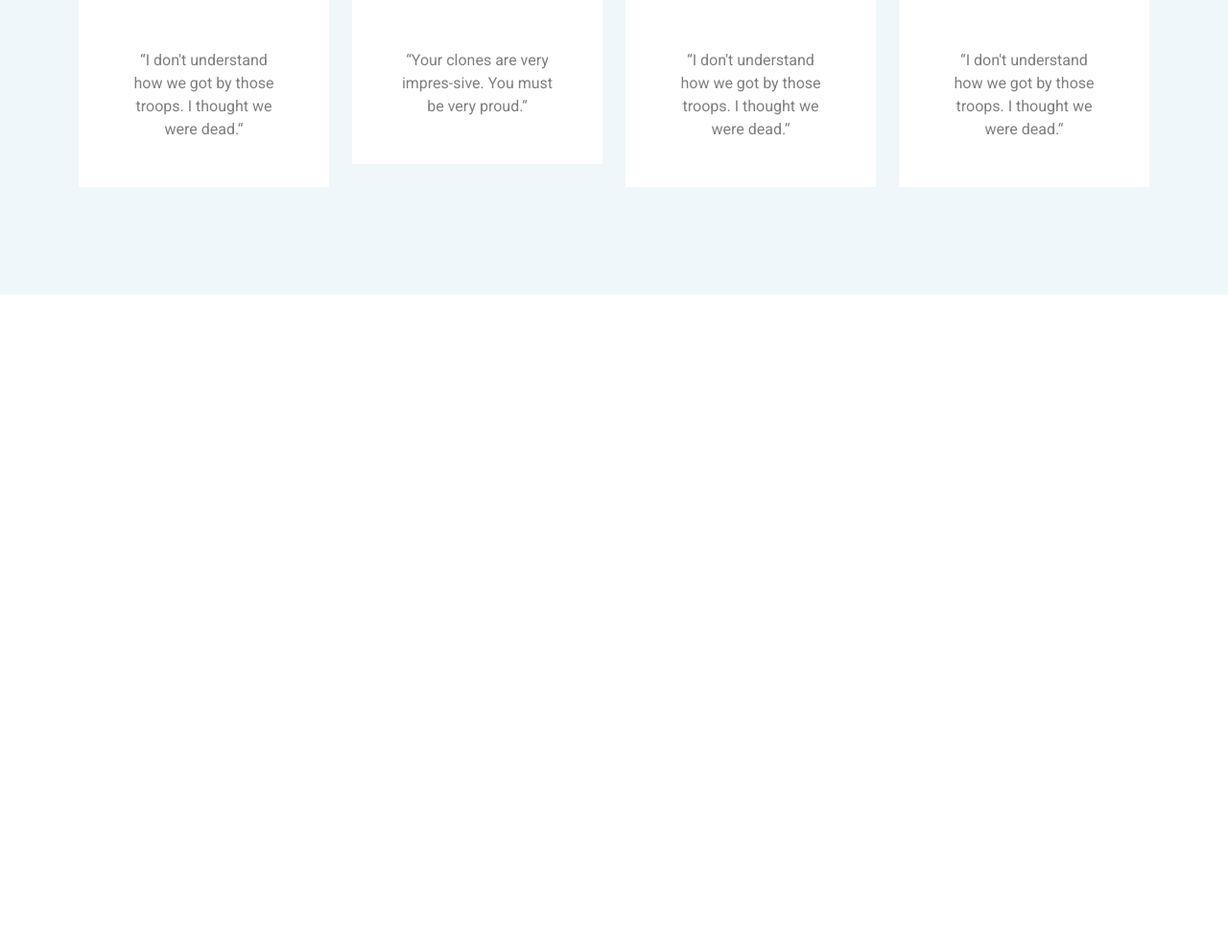
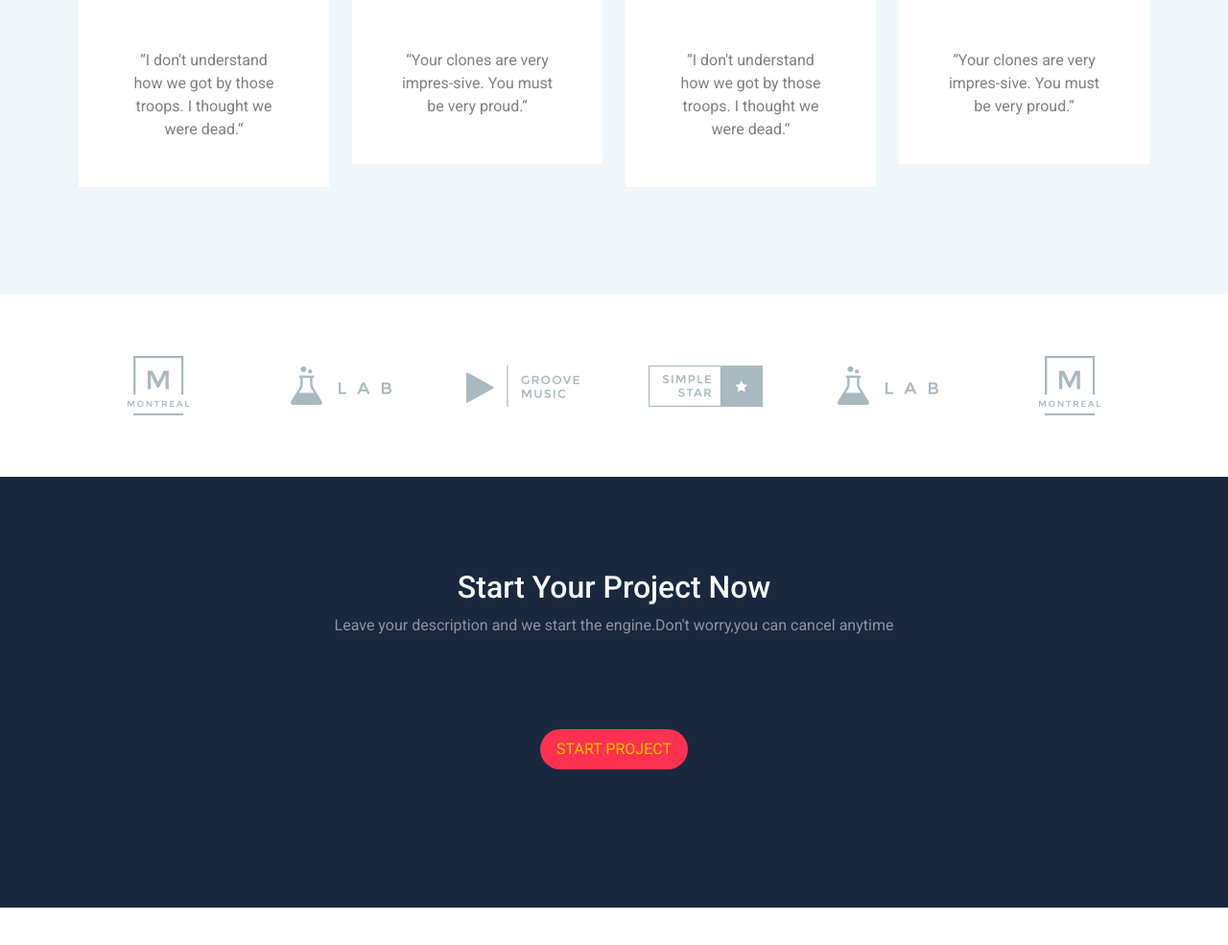
Before and after one commit to si3aa/Boot_Strap_Temp_1, a plain HTML site: page index.html in a window 1280 px wide. Shown: the part 3813-4798 px from the top of the page at 96% size. Drawn offline with Linux system fonts and the light colour scheme.

Commit message:
Create Tech and project Section

```diff
--- a/css/bondi.css
+++ b/css/bondi.css
@@ -144,5 +144,10 @@ body{
 .team .box h4{
     background-color: var(--green-color);
 }
+/* End Our Team Section */
 
-/* End Our Team Section */
+/* Start Project Section */
+.project{
+    background-color: var(--dark-color);
+}
+/* End Project Section */
--- a/index.html
+++ b/index.html
@@ -255,7 +255,8 @@
               <img class="img-fluid" src="imgs/team-1.png" alt="" />
               <h4 class="p-3 text-light">Luke Skywalker</h4>
               <blockquote class="text-black-50 p-5">
-                “I don't understand how we got by those troops. I thought we were dead.“
+                “I don't understand how we got by those troops. I thought we
+                were dead.“
               </blockquote>
             </div>
           </div>
@@ -273,7 +274,8 @@
               <img class="img-fluid" src="imgs/team-3.png" alt="" />
               <h4 class="p-3 text-light">Princess Leia</h4>
               <blockquote class="text-black-50 p-5">
-                “I don't understand how we got by those troops. I thought we were dead.“
+                “I don't understand how we got by those troops. I thought we
+                were dead.“
               </blockquote>
             </div>
           </div>
@@ -282,13 +284,55 @@
               <img class="img-fluid" src="imgs/team-4.png" alt="" />
               <h4 class="p-3 text-light">Yoda</h4>
               <blockquote class="text-black-50 p-5">
-                “I don't understand how we got by those troops. I thought we were dead.“
+                “Your clones are very impres-sive. You must be very proud.“
               </blockquote>
             </div>
           </div>
+        </div>
       </div>
     </div>
     <!-- End Our Team Section -->
+    <!-- Start Tech and project Sections -->
+    <div class="techs text-center pb-5 pt-5">
+      <div class="container">
+        <div class="row align-items-center">
+          <div class="col-sm-6 col-md-4 col-lg-2 mt-3 mb-3">
+            <img class="img-fluid" src="imgs/tech-1.png" alt="" />
+          </div>
+          <div class="col-sm-6 col-md-4 col-lg-2 mt-3 mb-3">
+            <img class="img-fluid" src="imgs/tech-2.png" alt="" />
+          </div>
+          <div class="col-sm-6 col-md-4 col-lg-2 mt-3 mb-3">
+            <img class="img-fluid" src="imgs/tech-3.png" alt="" />
+          </div>
+          <div class="col-sm-6 col-md-4 col-lg-2 mt-3 mb-3">
+            <img class="img-fluid" src="imgs/tech-4.png" alt="" />
+          </div>
+          <div class="col-sm-6 col-md-4 col-lg-2 mt-3 mb-3">
+            <img class="img-fluid" src="imgs/tech-2.png" alt="" />
+          </div>
+          <div class="col-sm-6 col-md-4 col-lg-2 mt-3 mb-3">
+            <img class="img-fluid" src="imgs/tech-1.png" alt="" />
+          </div>
+        </div>
+      </div>
+    </div>
+    <div class="project text-center pt-5 pb-5 text-light">
+      <div class="container pt-5 pb-5 text-center">
+        <h2>Start Your Project Now</h2>
+        <p class="text-white-50">
+          Leave your description and we start the engine.Don't worry,you can
+          cancel anytime
+        </p>
+        <div class="d-flex justify-content-center mt-5 mb-5">
+          <a class="btn rounded-pill main-btn text-uppercase mt-5" href="#"
+            >Start Project</a
+          >
+        </div>
+      </div>
+    </div>
+    <!-- End Tech and project Sections -->
+
     <script src="js/bootstrap.bundle.min.js"></script>
     <script src="js/all.min.js"></script>
   </body>
```
